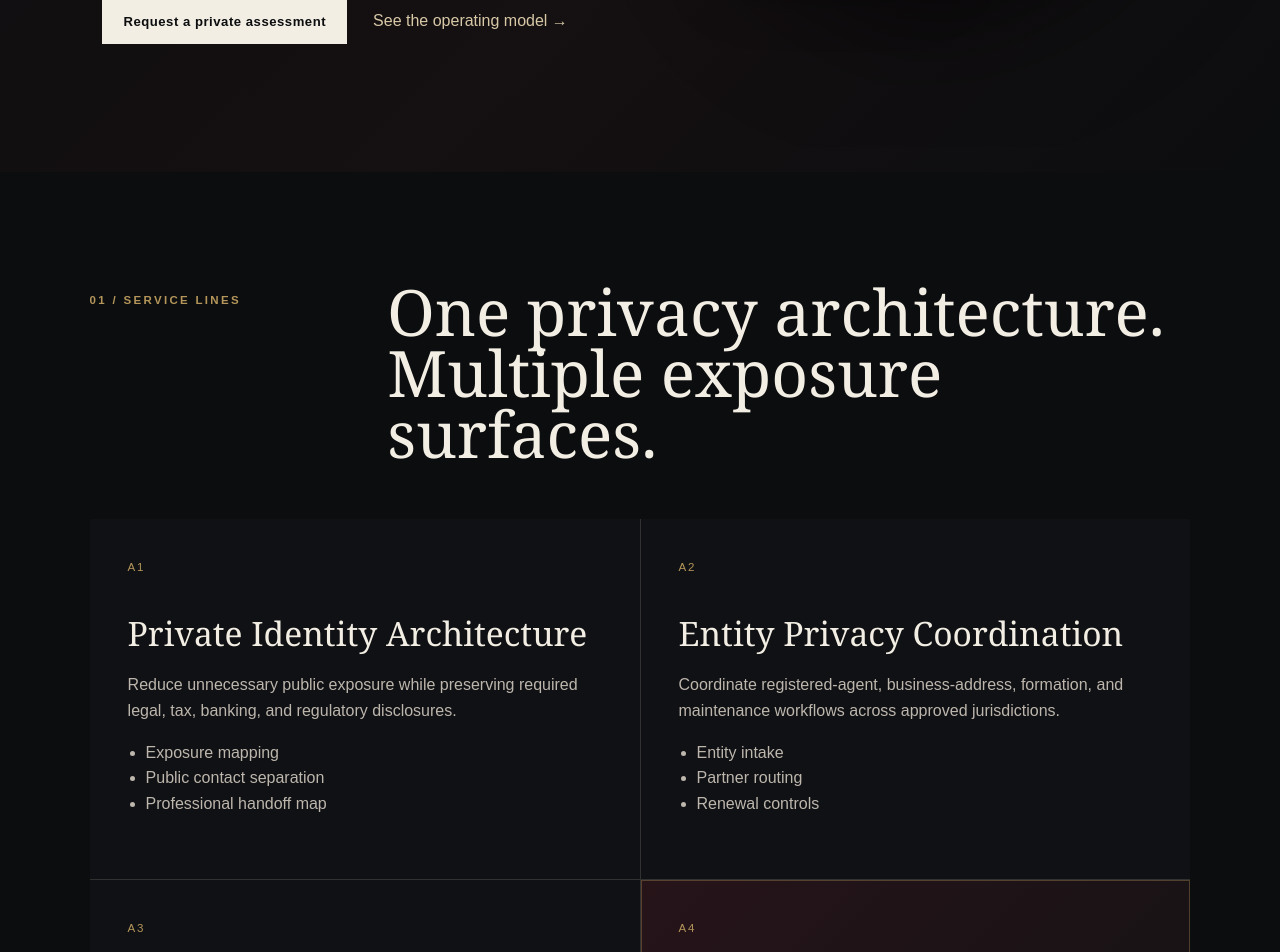
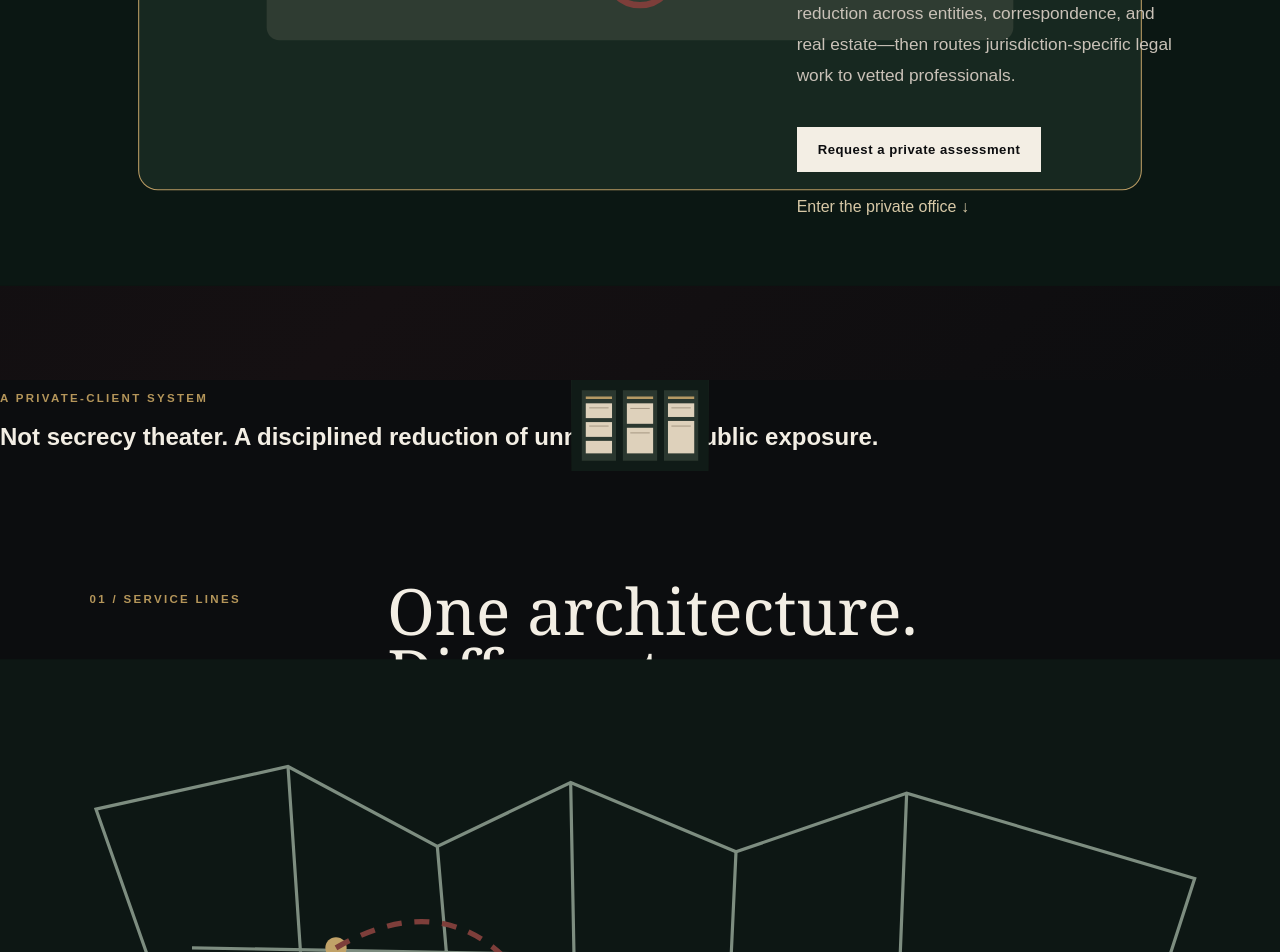
Before and after one commit to josephjilovec/aliasalibi, a Next.js app: page / in a window 1280 px wide. Shown: the part 740-1692 px from the top of the page. Built offline with nearby package versions, Linux system fonts and the light colour scheme.

Commit message:
Rebuild Alias landing experience around editorial media

```diff
--- a/app/page.tsx
+++ b/app/page.tsx
@@ -1,20 +1,38 @@
+import Image from 'next/image';
 import Link from 'next/link';
 import { guardrails, services } from '@/lib/brand';
 
 export const revalidate = 3600;
 
+const serviceImages = [
+  '/media/alias-02-correspondence.svg',
+  '/media/alias-03-entity-ledger.svg',
+  '/media/alias-04-property-records.svg',
+  '/media/alias-05-county-map.svg'
+];
+
 export default function Home() {
   return <main>
-    <section className="hero"><div className="grain"/><div className="hero-copy"><p className="kicker">PRIVATE CONCIERGE / ENTITY & PROPERTY PRIVACY</p><h1>Privacy by architecture,<br/><em>not improvisation.</em></h1><p className="lede">Alias & Alibi coordinates lawful identity-exposure reduction across entities, correspondence, and real estate—then routes jurisdiction-specific legal work to vetted professionals.</p><div className="actions"><Link className="button primary" href="/intake">Request a private assessment</Link><a className="text-link" href="#process">See the operating model →</a></div></div><div className="hero-stage" aria-hidden="true"><div className="vault-visual"><i className="vault-glow"/><i className="vault-orbit orbit-a"/><i className="vault-orbit orbit-b"/><div className="vault-card card-one"><small>PUBLIC SURFACES</small><strong>MAPPED</strong><span>identity · entity · property</span></div><div className="vault-card card-two"><small>PROFESSIONAL GATE</small><strong>ROUTED</strong><span>scope · counsel · evidence</span></div><div className="vault-card card-three"><small>PRIVATE FILE</small><strong>CONTROLLED</strong><span>renewals · handoffs · proof</span></div><div className="seal"><span>A&A</span><small>PRIVATE OFFICE<br/>EST. 2026</small></div></div></div></section>
+    <section className="hero editorial-hero">
+      <Image className="hero-photo" src="/media/alias-01-private-residence.svg" alt="Discreet private residence representing lawful privacy architecture" fill priority unoptimized sizes="100vw" />
+      <div className="hero-veil" />
+      <div className="hero-copy"><p className="kicker">PRIVATE CONCIERGE / ENTITY & PROPERTY PRIVACY</p><h1>Privacy designed<br/><em>like a private office.</em></h1><p className="lede">Alias & Alibi coordinates lawful identity-exposure reduction across entities, correspondence, and real estate—then routes jurisdiction-specific legal work to vetted professionals.</p><div className="actions"><Link className="button primary" href="/intake">Request a private assessment</Link><a className="text-link" href="#services">Enter the private office ↓</a></div></div>
+      <div className="hero-loop"><Image src="/media/alias-10-shutter-loop.svg" alt="Animated private-file privacy scan" fill unoptimized sizes="(max-width: 850px) 90vw, 34vw" /></div>
+      <div className="hero-caption"><span>Alias & Alibi / 2026</span><span>Exposure reduction · professional routing · evidence</span></div>
+    </section>
 
-    <section id="services" className="section deferred-section"><div className="section-head"><p>01 / SERVICE LINES</p><h2>One privacy architecture.<br/>Multiple exposure surfaces.</h2></div><div className="service-grid">{services.map((service) => <article key={service.name} className={service.flagship ? 'flagship' : ''}><span>{service.code}</span><h3>{service.name}</h3><p>{service.description}</p><ul>{service.includes.map((item)=><li key={item}>{item}</li>)}</ul>{service.flagship && <b>Flagship real-estate protection line</b>}</article>)}</div></section>
+    <section className="editorial-intro deferred-section"><div><p className="kicker">A PRIVATE-CLIENT SYSTEM</p><h2>Not secrecy theater. A disciplined reduction of unnecessary public exposure.</h2></div><div className="intro-gallery"><figure><Image src="/media/alias-07-private-office.svg" alt="Private office environment" fill unoptimized sizes="50vw" /></figure><figure><Image src="/media/alias-09-archive.svg" alt="Organized private records archive" fill unoptimized sizes="30vw" /></figure></div></section>
 
-    <section id="process" className="section dark deferred-section"><div className="section-head"><p>02 / OPERATING MODEL</p><h2>A private office with software discipline.</h2></div><div className="process-grid">{[['01','Map','Identify what is publicly exposed, where it appears, and which obligations cannot be altered.'],['02','Design','Build a counsel-ready privacy plan with jurisdiction, title, mail, and entity dependencies clearly separated.'],['03','Route','Send legal, registered-agent, title, trust, and filing tasks to authorized partners with scoped instructions.'],['04','Verify','Record completion evidence, renewal dates, exceptions, and changes that require professional review.']].map(([n,t,d])=><article key={n}><span>{n}</span><h3>{t}</h3><p>{d}</p></article>)}</div></section>
+    <section id="services" className="section deferred-section"><div className="section-head"><p>01 / SERVICE LINES</p><h2>One architecture.<br/>Different exposure surfaces.</h2></div><div className="service-grid media-service-grid">{services.map((service,index) => <article key={service.name} className={service.flagship ? 'flagship' : ''}><div className="service-art"><Image src={serviceImages[index % serviceImages.length]} alt="" fill unoptimized sizes="(max-width: 850px) 100vw, 50vw" /></div><div className="service-copy"><span>{service.code}</span><h3>{service.name}</h3><p>{service.description}</p><ul>{service.includes.map((item)=><li key={item}>{item}</li>)}</ul>{service.flagship && <b>Flagship real-estate protection line</b>}</div></article>)}</div></section>
 
-    <section className="section deferred-section"><div className="section-head"><p>03 / PRIVATE PORTAL</p><h2>Track exposure, obligations, and handoffs without turning privacy into a black box.</h2></div><div className="portal-frame glass-surface"><div className="portal-rail"><b>PRIVATE FILE / 0281</b><span className="active">Exposure map</span><span>Entity coordination</span><span>Property records</span><span>Correspondence</span><span>Partner handoffs</span></div><div className="portal-main"><div className="risk-line"><span>Public exposure index</span><strong>Mapped</strong></div><div className="record-grid"><article><small>IDENTITY</small><b>4 surfaces</b><p>Secretary-of-state, county recorder, business mail, public contact points.</p></article><article><small>PROPERTY</small><b>2 counties</b><p>Ownership chain and public-name visibility mapped for counsel review.</p></article><article><small>NEXT REVIEW</small><b>21 days</b><p>Registered-agent renewal and title-partner follow-up.</p></article></div></div></div></section>
+    <section className="landlord-feature deferred-section"><Image className="feature-photo" src="/media/alias-04-property-records.svg" alt="Property records and real-estate privacy analysis" fill unoptimized sizes="100vw" /><div className="feature-shade"/><div className="feature-copy"><p className="kicker">THE NAMELESS LANDLORD</p><h2>Real-estate privacy is a records problem before it is a paperwork problem.</h2><p>Map the ownership trail, county visibility, title dependencies, correspondence surfaces, and professional review gates before changing anything.</p><Link href="/intake" className="button primary">Request property privacy review</Link></div><div className="feature-map"><Image src="/media/alias-05-county-map.svg" alt="County exposure mapping illustration" fill unoptimized sizes="32vw" /></div></section>
+
+    <section id="process" className="section dark deferred-section"><div className="section-head"><p>02 / OPERATING MODEL</p><h2>A concierge workflow with software discipline.</h2></div><div className="process-editorial"><div className="process-steps">{[['01','Map','Identify what is publicly exposed, where it appears, and which obligations cannot be altered.'],['02','Design','Build a counsel-ready privacy plan with jurisdiction, title, mail, and entity dependencies clearly separated.'],['03','Route','Send legal, registered-agent, title, trust, and filing tasks to authorized partners with scoped instructions.'],['04','Verify','Record completion evidence, renewal dates, exceptions, and changes that require professional review.']].map(([n,t,d])=><article key={n}><span>{n}</span><h3>{t}</h3><p>{d}</p></article>)}</div><div className="process-media"><figure><Image src="/media/alias-06-title-chain.svg" alt="Property title-chain illustration" fill unoptimized sizes="42vw" /></figure><figure><Image src="/media/alias-08-counsel-handoff.svg" alt="Professional counsel handoff illustration" fill unoptimized sizes="42vw" /></figure></div></div></section>
+
+    <section className="private-file deferred-section"><div className="private-file-copy"><p className="kicker">03 / PRIVATE FILE</p><h2>Evidence in one place. Sensitive execution with the right professional.</h2><p>The portal is a coordination record: exposure surfaces, status, renewal dates, document references, and professional handoffs. It is not a substitute for counsel and it does not hide legally required information.</p></div><div className="private-file-stack"><figure><Image src="/media/alias-03-entity-ledger.svg" alt="Entity coordination ledger" fill unoptimized sizes="44vw" /></figure><figure><Image src="/media/alias-02-correspondence.svg" alt="Secure correspondence workflow" fill unoptimized sizes="32vw" /></figure></div></section>
 
     <section className="section guardrail deferred-section"><div><p className="kicker">04 / NON-NEGOTIABLE</p><h2>Privacy is not concealment from lawful obligations.</h2></div><ul>{guardrails.map((item)=><li key={item}>{item}</li>)}</ul></section>
 
-    <section className="cta deferred-section"><p>Private intake is deliberately narrow.</p><h2>Start with exposure, objectives, and jurisdiction—not confidential documents.</h2><Link className="button primary" href="/intake">Begin private intake</Link></section>
+    <section className="cta deferred-section"><p>PRIVATE INTAKE</p><h2>Start with exposure, objectives, and jurisdiction—not confidential documents.</h2><Link className="button primary" href="/intake">Begin private intake</Link></section>
   </main>;
 }
```
